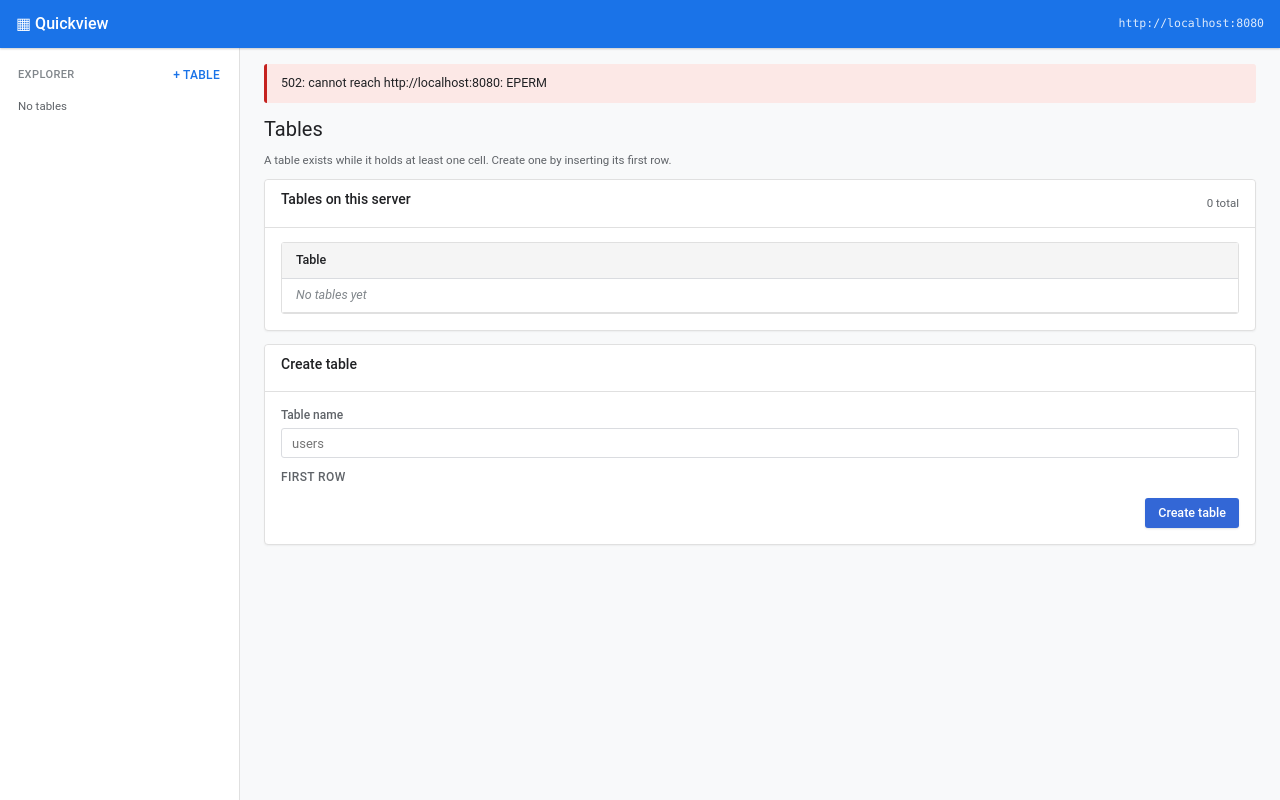
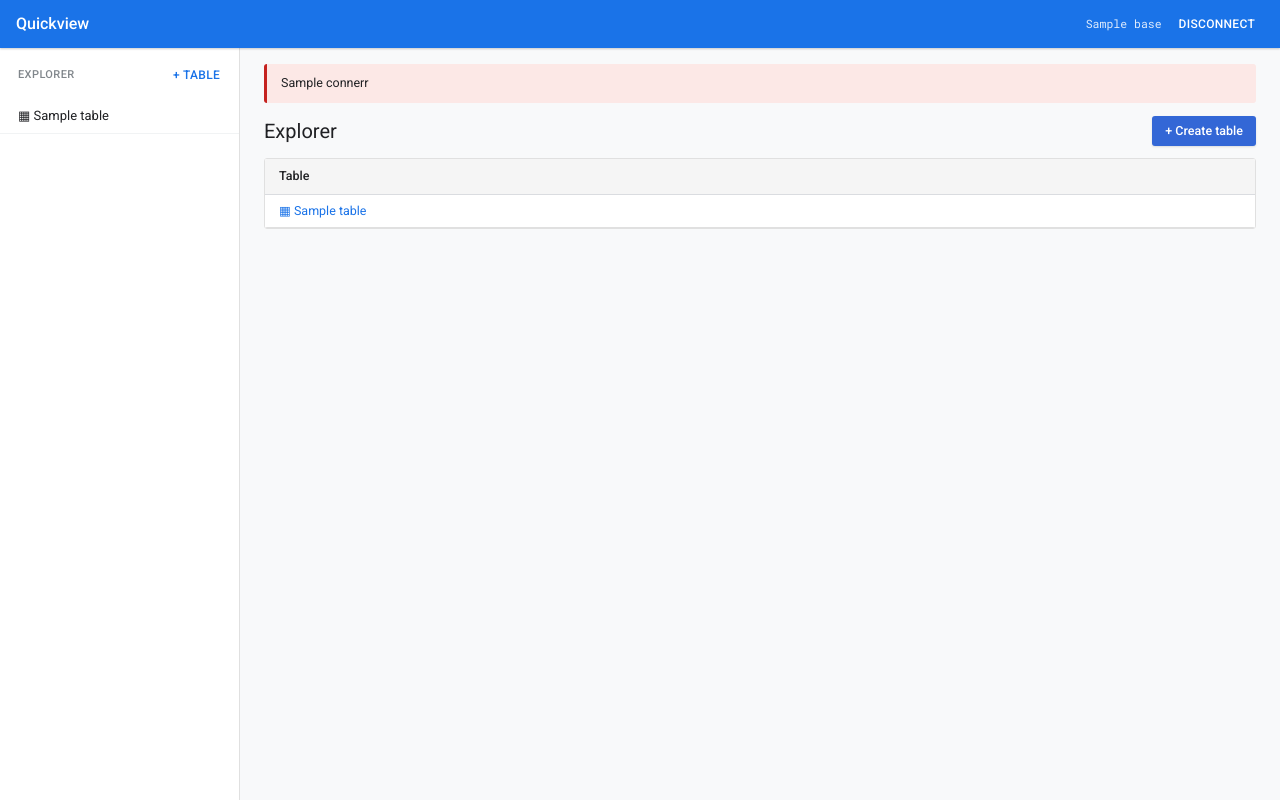
Before and after one commit to TheDevtop/quickview, a Node server app: template views/home.handlebars in a window 1280 px wide. Run offline with Node 20, Linux system fonts and the light colour scheme; the template is opened without the code that fills it: most values are stand-ins (such as "Sample title", 1, 10 or a date in 2020); data that the repository does not hold is empty; some libraries are stand-ins or nearby versions.

Commit message:
Misc improvements

```diff
--- a/controllers/tables.js
+++ b/controllers/tables.js
@@ -1,5 +1,3 @@
-const qt = require('../models/quicktable');
-
 const pagesize = 50;
 const nvalue = ['EXISTS', 'MISSING'];
 const atomics = ['incr', 'append', 'prepend'];
@@ -160,7 +158,11 @@ function querybody(b) {
 }
 
 async function home(req, res) {
-	res.render('home', { title: 'Tables', cols: blanks(3) });
+	res.render('home', { title: 'Explorer' });
+}
+
+async function newtable(req, res) {
+	res.render('new', { title: 'Create table', cols: blanks(1) });
 }
 
 async function create(req, res) {
@@ -168,23 +170,23 @@ async function create(req, res) {
 	try {
 		if (t === '')
 			throw bad('table name is required');
-		const r = await qt.insert(t, cols(req.body.cols));
+		const r = await req.qt.insert(t, cols(req.body.cols));
 		back(res, rowurl(t, r.rowKey), undefined, `Created table ${t} with row ${r.rowKey}`);
 	} catch (err) {
-		back(res, '/', err);
+		back(res, '/new', err);
 	}
 }
 
 async function table(req, res) {
 	const t = req.params.table;
 	const tab = req.query.tab ?? 'preview';
-	const v = { title: t, table: t, tab, mode: req.query.mode ?? 'builder', form: {}, where: blanks(2), cols: blanks(4) };
+	const v = { title: t, table: t, tab, mode: req.query.mode ?? 'builder', form: {}, where: blanks(2), cols: blanks(1) };
 
 	if (tab === 'preview') {
 		const page = int(req.query.page, 'page') ?? 0;
 		const [n, r] = await Promise.all([
-			qt.query(t, { countOnly: true }),
-			qt.query(t, { offset: page * pagesize, limit: pagesize }),
+			req.qt.query(t, { countOnly: true }),
+			req.qt.query(t, { offset: page * pagesize, limit: pagesize }),
 		]);
 		v.total = n.count;
 		v.grid = grid(t, r.rows ?? []);
@@ -195,7 +197,7 @@ async function table(req, res) {
 		v.next = v.to < n.count ? page + 1 : undefined;
 	}
 	if (tab === 'keys')
-		v.keys = (await qt.rows(t)).rows ?? [];
+		v.keys = (await req.qt.rows(t)).rows ?? [];
 	res.render('table', v);
 }
 
@@ -204,7 +206,7 @@ async function query(req, res) {
 	const b = req.body;
 	const mode = b.mode === 'json' ? 'json' : 'builder';
 	const where = (b.where ?? []).filter((w) => w.column !== undefined && w.column !== '');
-	const v = { title: t, table: t, tab: 'query', mode, form: b, where: where.concat(blanks(1)), cols: blanks(4) };
+	const v = { title: t, table: t, tab: 'query', mode, form: b, where: where.concat(blanks(1)), cols: blanks(1) };
 
 	try {
 		const q = querybody(b);
@@ -212,7 +214,7 @@ async function query(req, res) {
 		if (mode === 'json')
 			b.json = JSON.stringify(q, null, 2);
 		const start = performance.now();
-		v.result = await qt.query(t, q);
+		v.result = await req.qt.query(t, q);
 		v.elapsed = (performance.now() - start).toFixed(1);
 		if (v.result.rows !== undefined)
 			v.grid = grid(t, v.result.rows);
@@ -225,7 +227,7 @@ async function query(req, res) {
 async function insert(req, res) {
 	const t = req.params.table;
 	try {
-		const r = await qt.insert(t, cols(req.body.cols));
+		const r = await req.qt.insert(t, cols(req.body.cols));
 		back(res, rowurl(t, r.rowKey), undefined, `Inserted row ${r.rowKey}`);
 	} catch (err) {
 		back(res, tableurl(t, 'insert'), err);
@@ -235,7 +237,7 @@ async function insert(req, res) {
 async function batch(req, res) {
 	const t = req.params.table;
 	const b = req.body;
-	const v = { title: t, table: t, tab: 'batch', form: b, where: blanks(2), cols: blanks(4) };
+	const v = { title: t, table: t, tab: 'batch', form: b, where: blanks(2), cols: blanks(1) };
 
 	try {
 		const body = { action: b.action };
@@ -250,7 +252,7 @@ async function batch(req, res) {
 				throw bad('at least one row key is required');
 		}
 		v.reqbody = body;
-		v.result = await qt.batch(t, body);
+		v.result = await req.qt.batch(t, body);
 		if (b.action === 'get') {
 			const rows = Object.entries(v.result.rows ?? {}).map(([rowKey, columns]) => ({ rowKey, columns }));
 			v.grid = grid(t, rows);
@@ -268,7 +270,7 @@ async function drop(req, res) {
 	if (req.body.confirm !== t)
 		return back(res, tableurl(t, 'details'), bad('confirmation does not match the table name'));
 	try {
-		await qt.drop(t);
+		await req.qt.drop(t);
 		back(res, '/', undefined, `Dropped table ${t}`);
 	} catch (err) {
 		back(res, tableurl(t, 'details'), err);
@@ -277,17 +279,17 @@ async function drop(req, res) {
 
 async function row(req, res) {
 	const { table: t, row: k } = req.params;
-	const r = await qt.getrow(t, k);
+	const r = await req.qt.getrow(t, k);
 	const list = Object.entries(r.columns ?? {})
 		.sort(([a], [b]) => a.localeCompare(b))
 		.map(([name, v]) => ({ name, v: show(v), type: typeof_(v), href: rowurl(t, k) + '/columns/' + encodeURIComponent(name) }));
-	res.render('row', { title: `${t} / ${k}`, table: t, key: k, list, cols: blanks(3), setcols: blanks(3) });
+	res.render('row', { title: `${t} / ${k}`, table: t, key: k, list, cols: blanks(1), setcols: blanks(1) });
 }
 
 async function setrow(req, res) {
 	const { table: t, row: k } = req.params;
 	try {
-		await qt.setrow(t, k, cols(req.body.cols));
+		await req.qt.setrow(t, k, cols(req.body.cols));
 		back(res, rowurl(t, k), undefined, 'Row updated');
 	} catch (err) {
 		back(res, rowurl(t, k), err);
@@ -297,7 +299,7 @@ async function setrow(req, res) {
 async function delrow(req, res) {
 	const { table: t, row: k } = req.params;
 	try {
-		await qt.delrow(t, k);
+		await req.qt.delrow(t, k);
 		back(res, tableurl(t), undefined, `Deleted row ${k}`);
 	} catch (err) {
 		back(res, rowurl(t, k), err);
@@ -317,7 +319,7 @@ async function atomic(req, res) {
 			body.delta = parse(b.type === 'float' ? 'float' : 'int', b.value);
 		else
 			body.value = b.value ?? '';
-		const r = await qt.atomic(t, k, b.op, body);
+		const r = await req.qt.atomic(t, k, b.op, body);
 		back(res, rowurl(t, k), undefined, `${b.op} ${b.column} → ${show(r.value)}`);
 	} catch (err) {
 		back(res, rowurl(t, k), err);
@@ -334,7 +336,7 @@ async function cas(req, res) {
 			if (!nvalue.includes(b.op))
 				body.condition.value = parse(b.type, b.value);
 		}
-		await qt.cas(t, k, body);
+		await req.qt.cas(t, k, body);
 		back(res, rowurl(t, k), undefined, 'Check-and-set applied');
 	} catch (err) {
 		back(res, rowurl(t, k), err);
@@ -343,7 +345,7 @@ async function cas(req, res) {
 
 async function cell(req, res) {
 	const { table: t, row: k, column: c } = req.params;
-	const r = await qt.getcell(t, k, c);
+	const r = await req.qt.getcell(t, k, c);
 	res.render('cell', { title: `${t} / ${k} / ${c}`, table: t, key: k, column: c, v: show(r.value), type: typeof_(r.value), rowhref: rowurl(t, k) });
 }
 
@@ -354,7 +356,7 @@ async function setcell(req, res) {
 	try {
 		if (c === '')
 			throw bad('column is required');
-		await qt.setcell(t, k, c, parse(req.body.type, req.body.value));
+		await req.qt.setcell(t, k, c, parse(req.body.type, req.body.value));
 		back(res, url, undefined, `Set ${c}`);
 	} catch (err) {
 		back(res, url, err);
@@ -364,7 +366,7 @@ async function setcell(req, res) {
 async function delcell(req, res) {
 	const { table: t, row: k, column: c } = req.params;
 	try {
-		await qt.delcell(t, k, c);
+		await req.qt.delcell(t, k, c);
 		back(res, rowurl(t, k), undefined, `Deleted column ${c}`);
 	} catch (err) {
 		back(res, rowurl(t, k), err);
@@ -372,6 +374,6 @@ async function delcell(req, res) {
 }
 
 module.exports = {
-	fmterr, home, create, table, query, insert, batch, drop,
+	fmterr, home, newtable, create, table, query, insert, batch, drop,
 	row, setrow, delrow, atomic, cas, cell, setcell, delcell,
 };
--- a/main.js
+++ b/main.js
@@ -31,7 +31,6 @@ for (let i = 0; i < argv.length; i++) {
 }
 if (!Number.isInteger(port) || port <= 0)
 	usage();
-qt.setbase(addr);
 
 const app = express();
 app.engine('handlebars', engine({
@@ -47,11 +46,46 @@ app.set('views', __dirname + '/views');
 app.use('/static', express.static(__dirname + '/views/static'));
 app.use(express.urlencoded({ extended: true }));
 
-// Every page shows the table explorer, so load it up front.
+function cookie(req, name) {
+	for (const kv of (req.headers.cookie ?? '').split(';')) {
+		const i = kv.indexOf('=');
+		if (i >= 0 && kv.slice(0, i).trim() === name)
+			return decodeURIComponent(kv.slice(i + 1).trim());
+	}
+	return undefined;
+}
+
+app.get('/connect', (req, res) => {
+	res.render('connect', { title: 'Connect', url: cookie(req, 'qt') ?? addr, err: req.query.err });
+});
+
+app.post('/connect', async (req, res) => {
+	const url = (req.body.url ?? '').trim();
+	try {
+		if (!/^https?:\/\/[^\s]+$/.test(url))
+			throw new Error('address must start with http:// or https://');
+		await qt.client(url).tables();
+	} catch (err) {
+		return res.render('connect', { title: 'Connect', url, err: tc.fmterr(err) });
+	}
+	res.cookie('qt', url, { httpOnly: true, sameSite: 'lax' });
+	res.redirect('/');
+});
+
+app.post('/disconnect', (req, res) => {
+	res.clearCookie('qt');
+	res.redirect('/connect');
+});
+
+// Everything past here needs a server; every page shows the table explorer.
 app.use(async (req, res, next) => {
-	Object.assign(res.locals, { base: qt.getbase(), ops, types, msg: req.query.msg, err: req.query.err });
+	const base = cookie(req, 'qt');
+	if (base === undefined)
+		return res.redirect('/connect');
+	req.qt = qt.client(base);
+	Object.assign(res.locals, { base: req.qt.base, ops, types, msg: req.query.msg, err: req.query.err });
 	try {
-		res.locals.tables = (await qt.tables()).tables ?? [];
+		res.locals.tables = (await req.qt.tables()).tables ?? [];
 	} catch (err) {
 		res.locals.tables = [];
 		res.locals.connerr = tc.fmterr(err);
@@ -60,6 +94,7 @@ app.use(async (req, res, next) => {
 });
 
 app.get('/', tc.home);
+app.get('/new', tc.newtable);
 app.post('/tables', tc.create);
 app.get('/tables/:table', tc.table);
 app.post('/tables/:table/query', tc.query);
--- a/views/home.handlebars
+++ b/views/home.handlebars
@@ -1,8 +1,8 @@
-<h1>Tables</h1>
-<p><small>A table exists while it holds at least one cell. Create one by inserting its first row.</small></p>
+<div class="toolbar">
+	<h1>Explorer</h1>
+	<a role="button" href="/new">+ Create table</a>
+</div>
 
-<article>
-	<header><h3>Tables on this server</h3><small>{{tables.length}} total</small></header>
 <div class="table-scroll">
 <table>
 	<thead><tr><th>Table</th></tr></thead>
@@ -15,15 +15,3 @@
 	</tbody>
 </table>
 </div>
-</article>
-
-<article>
-	<header><h3>Create table</h3></header>
-	<form method="post" action="/tables">
-		<label for="table">Table name</label>
-		<input id="table" name="table" required placeholder="users">
-		<h5 class="gap">First row</h5>
-		{{> cols list=cols n="cols"}}
-		<footer><button type="submit">Create table</button></footer>
-	</form>
-</article>
--- a/views/layouts/main.handlebars
+++ b/views/layouts/main.handlebars
@@ -4,19 +4,29 @@
 <meta charset="utf-8">
 <meta name="viewport" content="width=device-width, initial-scale=1">
 <title>{{title}} · Quickview</title>
+<link rel="preconnect" href="https://fonts.googleapis.com">
+<link rel="preconnect" href="https://fonts.gstatic.com" crossorigin>
+<link rel="stylesheet" href="https://fonts.googleapis.com/css2?family=Roboto:wght@400;500&family=Roboto+Mono:wght@400;500&display=swap">
 <link rel="stylesheet" href="/static/query-ui.css">
 <link rel="stylesheet" href="/static/app.css">
+<script src="/static/app.js" defer></script>
 </head>
 <body>
 <header class="bq-topbar">
-	<a class="brand" href="/">▦ Quickview</a>
-	<small class="addr" title="Quicktable server">{{base}}</small>
+	<a class="brand" href="/">Quickview</a>
+	{{#if base}}
+	<form method="post" action="/disconnect" class="bq-flex">
+		<small class="addr" title="Quicktable server">{{base}}</small>
+		<button type="submit" class="ghost">Disconnect</button>
+	</form>
+	{{/if}}
 </header>
-<div class="shell">
+<div class="shell{{#unless base}} bare{{/unless}}">
+	{{#if base}}
 	<aside>
 		<div class="explorer">
 			<h6>Explorer</h6>
-			<a href="/" role="button" class="ghost">+ Table</a>
+			<form action="/new"><button type="submit" class="ghost">+ Table</button></form>
 		</div>
 		<nav data-vertical aria-label="Tables">
 			<ul>
@@ -28,6 +38,7 @@
 			</ul>
 		</nav>
 	</aside>
+	{{/if}}
 	<main>
 		{{#if connerr}}<div role="alert" data-variant="danger">{{connerr}}</div>{{/if}}
 		{{#if err}}<div role="alert" data-variant="danger">{{err}}</div>{{/if}}
--- a/views/partials/cols.handlebars
+++ b/views/partials/cols.handlebars
@@ -1,3 +1,4 @@
+<div class="cols">
 	{{#each list}}
 	<div class="cell-row">
 		<input name="{{concat ../n '[' @index '][name]'}}" placeholder="column" aria-label="Column">
@@ -5,3 +6,5 @@
 		{{> typesel n=(concat ../n '[' @index '][type]') t=type}}
 	</div>
 	{{/each}}
+</div>
+<button type="button" class="ghost" data-add>+ Column</button>
--- a/views/static/app.css
+++ b/views/static/app.css
@@ -5,16 +5,20 @@ header.bq-topbar .addr { color: rgba(255, 255, 255, 0.85); font-family: var(--bq
 
 .shell { display: grid; grid-template-columns: 240px 1fr; min-height: calc(100vh - 48px); }
 .shell > aside { border-right: 1px solid var(--bq-border); background-color: var(--bq-bg); padding: 12px 0; }
+.shell.bare { grid-template-columns: 1fr; }
 .shell > main { padding: 16px 24px; background-color: var(--bq-bg-subtle); min-width: 0; }
 
 .explorer { display: flex; align-items: center; justify-content: space-between; padding: 0 10px 8px 18px; }
 .explorer h6 { margin: 0; }
+.explorer form { margin: 0; }
 .empty { display: block; padding: 0 18px; }
 
 .toolbar { display: flex; align-items: center; justify-content: space-between; gap: 8px; margin-bottom: 12px; }
 .toolbar h1 { margin: 0; }
 .pager { margin-top: 12px; }
 .gap { margin-top: 12px; }
+.connect { max-width: 480px; margin: 48px auto; }
+.cols + button[data-add] { margin-top: 4px; }
 .big { font-size: 32px; margin: 0; }
 
 article > form > footer,
--- /dev/null
+++ b/views/static/app.js
@@ -0,0 +1,19 @@
+// "+ Column" clones the last column/value row and renumbers its field names.
+document.addEventListener('click', (ev) => {
+	const btn = ev.target.closest('button[data-add]');
+	if (btn === null)
+		return;
+	const list = btn.previousElementSibling;
+	const last = list.lastElementChild;
+	const row = last.cloneNode(true);
+	const n = list.children.length;
+	for (const f of row.querySelectorAll('input, select')) {
+		f.name = f.name.replace(/\[\d+\]/, `[${n}]`);
+		if (f.tagName === 'SELECT')
+			f.selectedIndex = 0;
+		else
+			f.value = '';
+	}
+	list.appendChild(row);
+	row.querySelector('input').focus();
+});
```
Also changed, not shown: models/quicktable.js (+25 -28 lines), views/connect.handlebars (added, +8 -0 lines), views/new.handlebars (added, +11 -0 lines). Lines whose indentation alone changed are shown as unchanged.
